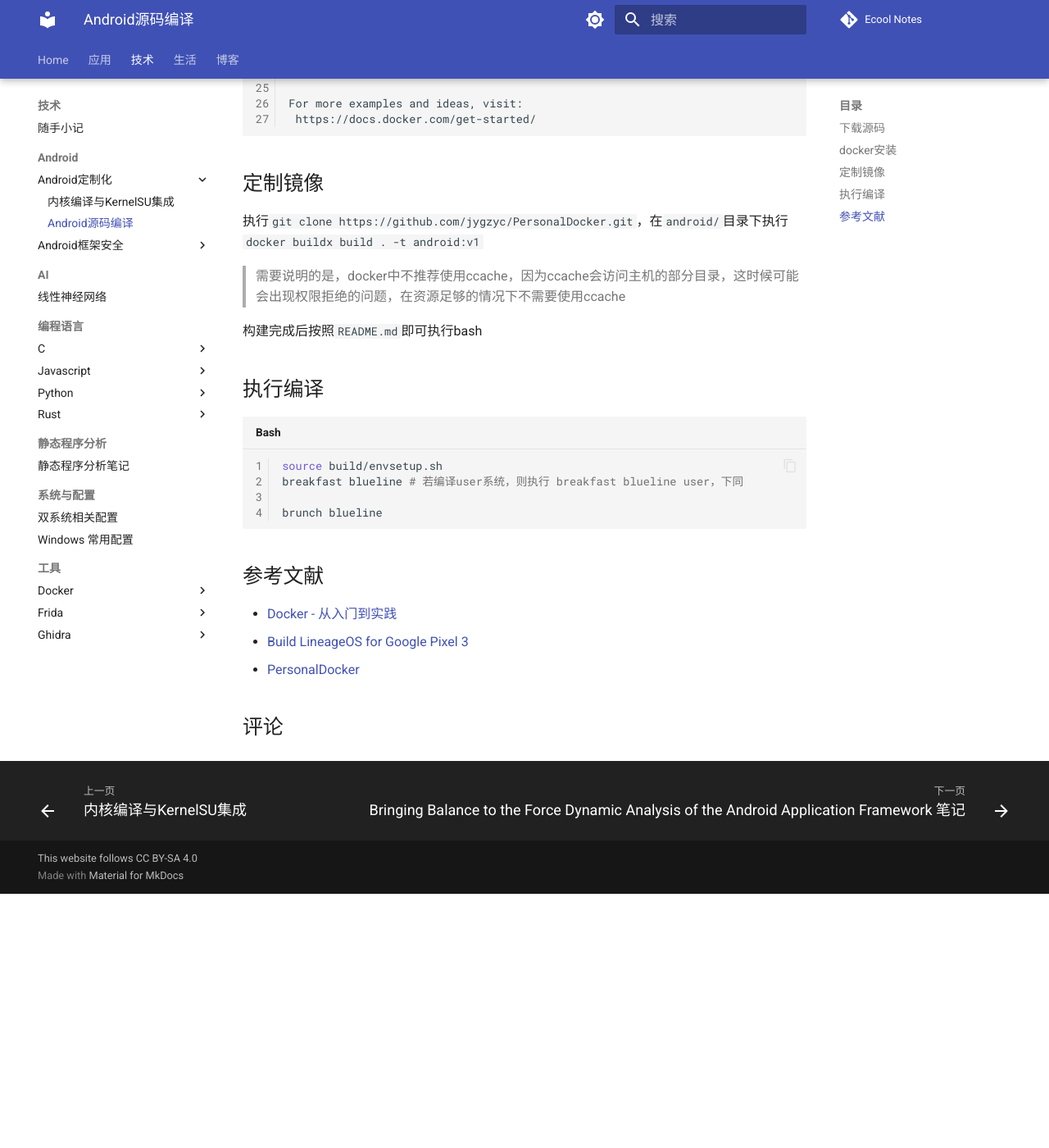
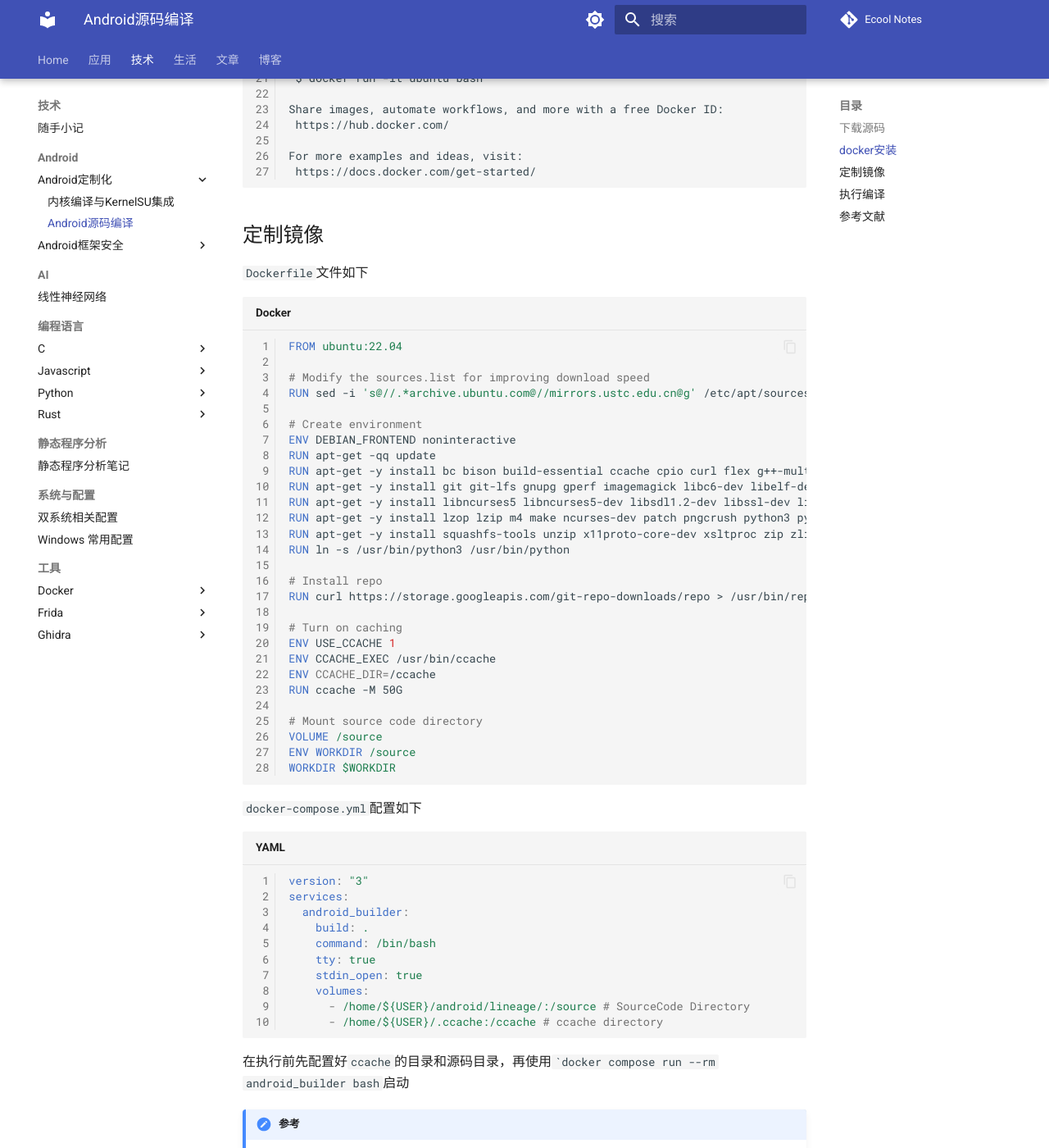
Before and after one commit to jygzyc/notes, an MkDocs documentation site: the page built from docs/technology/android/android_self_rom/android_source_compile.md, in a window 1280 px wide and 1400 px high, scrolled down 2548 px. Shown: the whole window at 82% size. Built offline with MkDocs 1.6.1 and Material for MkDocs 9.7.7, drawn with Linux system fonts in a browser that asks for light colours; nearby versions of some CDN libraries; comment, search, counter and statistics services are not loaded; before the commit the page ends 3638 px from its top, so only the background shows below that; some of the changed text lies outside the part shown.

Commit message:
20240319 update

````diff
--- a/docs/technology/android/android_self_rom/android_source_compile.md
+++ b/docs/technology/android/android_self_rom/android_source_compile.md
@@ -2,7 +2,7 @@
 
 编译Android系统的时候遇到了环境不同，稳定性不同的问题，选择docker解决问题
 
-> 以编译Google Pixel 3，lineageOS 20.0为例
+> 以编译Google Pixel 3，lineageOS 21.0为例
 
 ## 下载源码
 
@@ -31,7 +31,7 @@
 第三步，初始化LineageOS存储库
 
 ```bash
-repo init -u https://github.com/LineageOS/android.git -b lineage-20.0 --git-lfs
+repo init -u https://github.com/LineageOS/android.git -b lineage-21.0 --git-lfs
 ```
 
 第四步，同步源码并准备，这里可以先参考[清华lineageOS 源代码镜像使用帮助](https://mirrors.tuna.tsinghua.edu.cn/help/lineageOS/)，先使用清华源同步，但是最后还是需要切回github同步一下，不然指定机型编译后会报错
@@ -67,11 +67,13 @@
 $ sudo systemctl start docker
 ```
 
-默认情况下，docker 命令会使用 Unix socket 与 Docker 引擎通讯。而只有 root 用户和 docker 组的用户才可以访问 Docker 引擎的 Unix socket。出于安全考虑，一般 Linux 系统上不会直接使用 root 用户。因此，更好地做法是将需要使用 docker 的用户加入 docker 用户组
+默认情况下，docker 命令会使用 Unix socket 与 Docker 引擎通讯。而只有 root 用户和 docker 组的用户才可以访问 Docker 引擎的 Unix socket。出于安全考虑，一般 Linux 系统上不会直接使用 root 用户。因此，更好地做法是将需要使用 docker 的用户加入 docker 用户组，或者安装rootless的docker
 
 ```bash
 $ sudo groupadd docker
 $ sudo usermod -aG docker $USER
+# 或者使用脚本变为rootless模式
+$ dockerd-rootless.sh
 ```
 
 新建终端测试
@@ -108,11 +110,58 @@
 
 ## 定制镜像
 
-执行`git clone https://github.com/jygzyc/PersonalDocker.git`，在`android/`目录下执行`docker buildx build . -t android:v1`
+`Dockerfile`文件如下
 
-> 需要说明的是，docker中不推荐使用ccache，因为ccache会访问主机的部分目录，这时候可能会出现权限拒绝的问题，在资源足够的情况下不需要使用ccache
+```dockerfile
+FROM ubuntu:22.04
 
-构建完成后按照`README.md`即可执行bash
+# Modify the sources.list for improving download speed
+RUN sed -i 's@//.*archive.ubuntu.com@//mirrors.ustc.edu.cn@g' /etc/apt/sources.list
+
+# Create environment
+ENV DEBIAN_FRONTEND noninteractive
+RUN apt-get -qq update
+RUN apt-get -y install bc bison build-essential ccache cpio curl flex g++-multilib gcc-multilib
+RUN apt-get -y install git git-lfs gnupg gperf imagemagick libc6-dev libelf-dev libgl1-mesa-dev liblz4-tool
+RUN apt-get -y install libncurses5 libncurses5-dev libsdl1.2-dev libssl-dev libx11-dev libxml2 libxml2-utils
+RUN apt-get -y install lzop lzip m4 make ncurses-dev patch pngcrush python3 python3-pip rsync schedtool
+RUN apt-get -y install squashfs-tools unzip x11proto-core-dev xsltproc zip zlib1g-dev openjdk-11-jdk
+RUN ln -s /usr/bin/python3 /usr/bin/python
+
+# Install repo
+RUN curl https://storage.googleapis.com/git-repo-downloads/repo > /usr/bin/repo
+
+# Turn on caching
+ENV USE_CCACHE 1
+ENV CCACHE_EXEC /usr/bin/ccache
+ENV CCACHE_DIR=/ccache
+RUN ccache -M 50G
+
+# Mount source code directory
+VOLUME /source
+ENV WORKDIR /source
+WORKDIR $WORKDIR
+```
+
+`docker-compose.yml`配置如下
+
+```yml
+version: "3"
+services:
+  android_builder:
+    build: .
+    command: /bin/bash
+    tty: true
+    stdin_open: true
+    volumes:
+      - /home/${USER}/android/lineage/:/source # SourceCode Directory
+      - /home/${USER}/.ccache:/ccache # ccache directory
+```
+
+在执行前先配置好`ccache`的目录和源码目录，再使用``docker compose run --rm android_builder bash`启动
+
+!!! reference "参考"
+    上面的文件已建立项目[dockers](https://github.com/jygzyc/dockers/tree/main/android)
 
 ## 执行编译
 
````
Also changed, not shown: docs/article/20160829.md (added, +102 -0 lines), docs/life/cookbook.md (renamed from docs/life/life_note.md, +1 -1 lines), docs/life/goods.md (added, +1 -0 lines).
